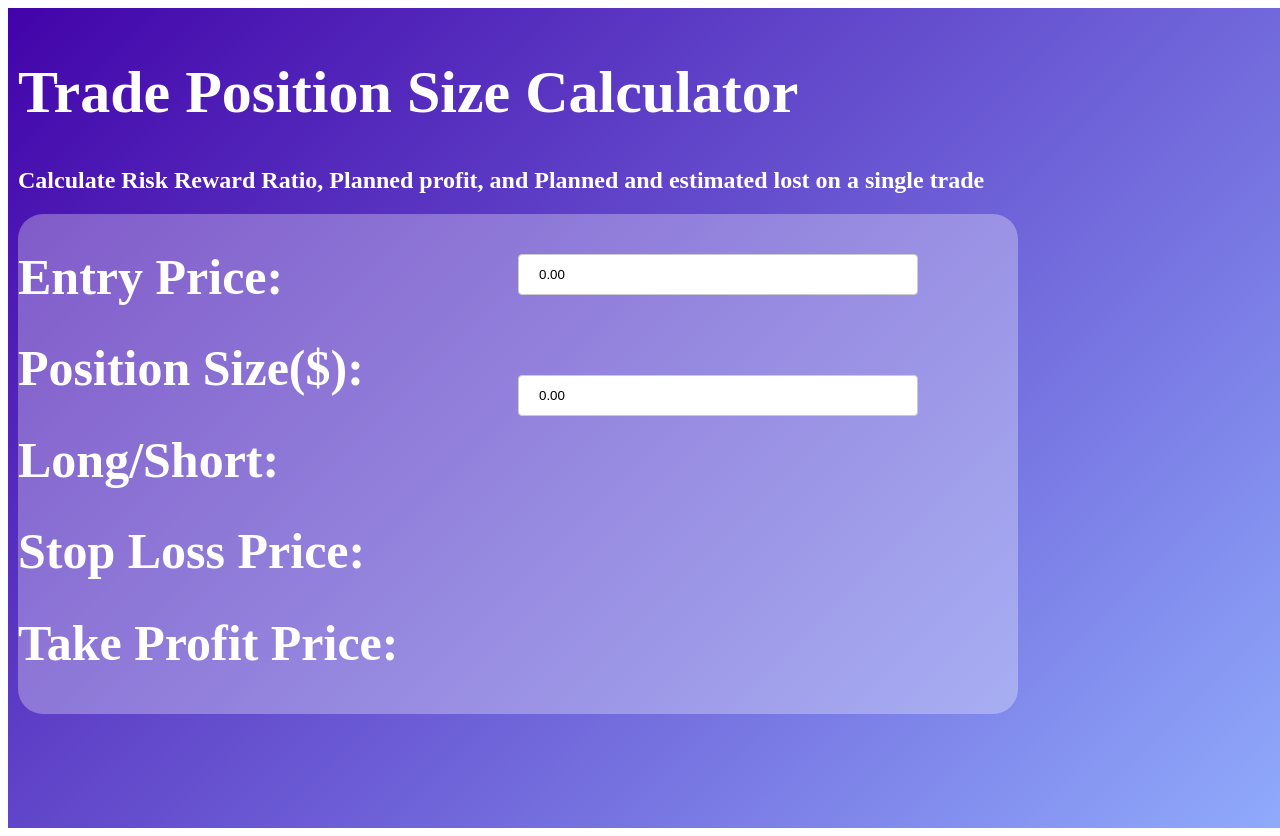
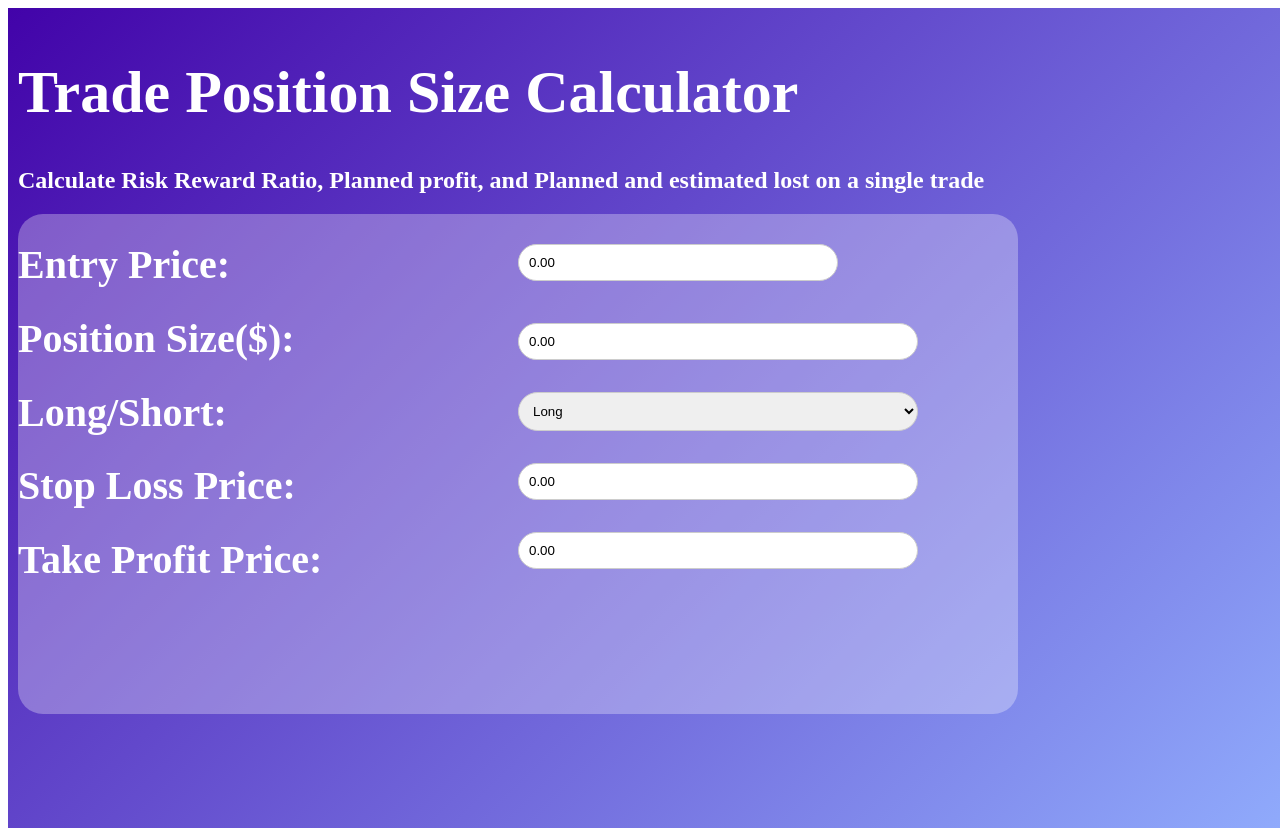
Before and after one commit to Hanzzz123/trading-position-size-calculator, a plain HTML site: page index.html in a window 1280 px wide. Drawn offline with Linux system fonts and the light colour scheme.

Commit message:
adjudted css styling

```diff
--- a/index.html
+++ b/index.html
@@ -13,7 +13,7 @@
         <h2>Calculate Risk Reward Ratio, Planned profit, and Planned and estimated lost on a single trade</h2>
         <div class="calculator-card">
 
-            <div class = "column">
+            <div class = "column1">
                 <div class="row">
                     <h1>Entry Price: </h1>
                 </div>
@@ -31,16 +31,32 @@
                 </div>
             </div>
 
-            <div class="column">
+            <div class="column2">
                     <form>
-                        <div class="row">
-                            <label for="fname"></label>
-                            <input type="number" onchange="setTwoNumberDecimal" min="0" max="10" step="0.01" value="0.00" id="fname"/>
+                        <div class="row1">
+                            <label for="entryprice"></label>
+                            <input type="number" onchange="setTwoNumberDecimal" min="0" max="10" step="0.01" value="0.00" id="entryprice"/>
                         </div>
                         <div class="row">
-                            <label for="fname"></label>
-                            <input type="number" onchange="setTwoNumberDecimal" min="0" max="10" step="0.01" value="0.00" id="fname"/>
+                            <label for="positionsize"></label>
+                            <input type="number" onchange="setTwoNumberDecimal" min="0" max="10" step="0.01" value="0.00" id="positionsize"/>
                         </div>
+                        <div class="row">
+                            <label for="long-short"></label>
+                            <select id="long-short" name="long-short">
+                                <option value="Long">Long</option>
+                                <option value="Short">Short</option>
+                            </select>
+                        </div>
+                        <div class="row">
+                            <label for="positionsize"></label>
+                            <input type="number" onchange="setTwoNumberDecimal" min="0" max="10" step="0.01" value="0.00" id="positionsize"/>
+                        </div>
+                        <div class="row">
+                            <label for="positionsize"></label>
+                            <input type="number" onchange="setTwoNumberDecimal" min="0" max="10" step="0.01" value="0.00" id="positionsize"/>
+                        </div>
+
                     </form>
                 </div>
             </div>
--- a/style.css
+++ b/style.css
@@ -18,28 +18,47 @@
 }
 
 .row h1 {
-    font-size: 50px;
+    font-size: 40px;
 }
 
-form row{
-    height: 58px;
-}
+/*.column row{*/
+/*    height: 47px;*/
+/*}*/
 
-.column{
+.column1{
     float: left;
     width: 50%;
     height: 100%;
 }
 
+.column2{
+    float: right;
+    width: 50%;
+    height: 80%
+}
+
+.column2 .row1{
+    height: 47px;
+    margin-top: 30px;
+    width: 80%;
+}
+
+.column2 .row{
+    margin-top: 32px;
+}
+
+
+
 input[type = number], select{
     width: 80%;
-    padding: 12px 20px;
-    margin: 40px 0;
+    padding: 10px;
     display: inline-block;
+    /*margin-top: 20px;*/
     border: 1px solid #ccc;
-    border-radius: 4px;
+    border-radius: 25px;
     box-sizing: border-box;
 }
+
 
 /*.form-column{*/
 /*    width: 20%;*/
```
